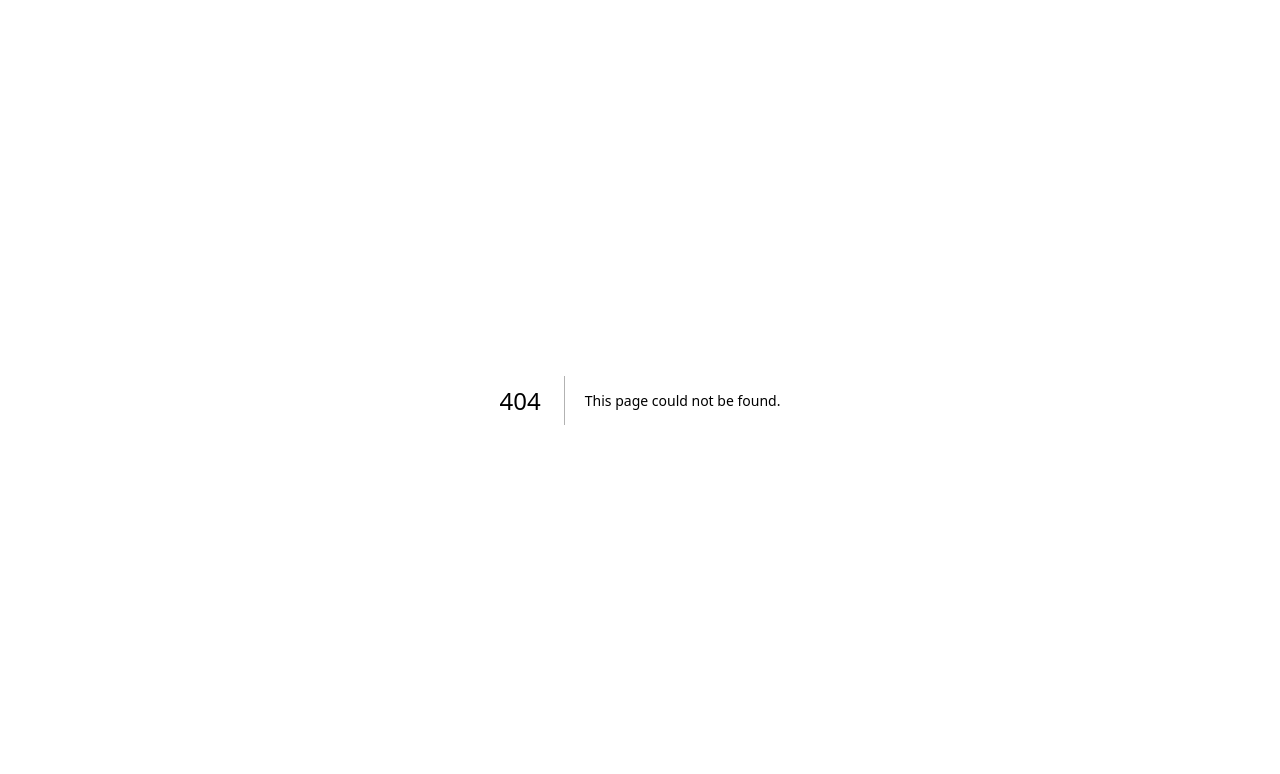
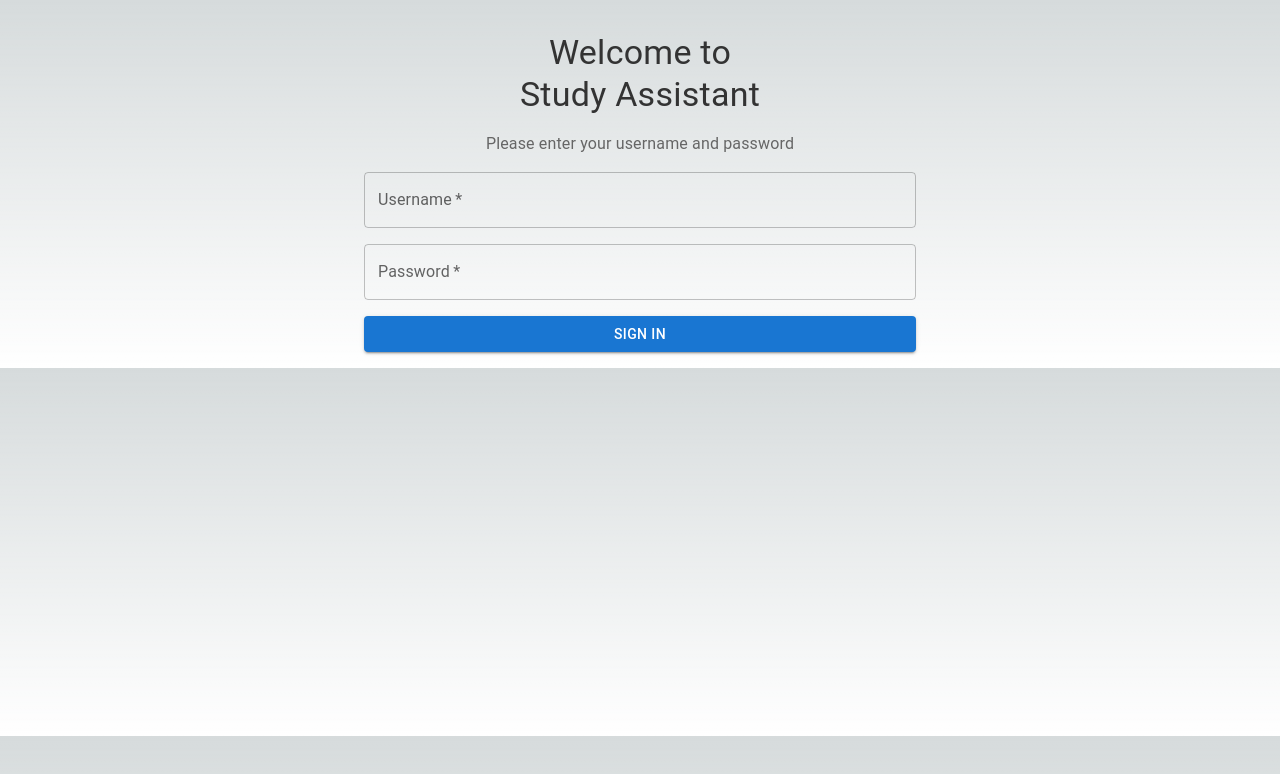
Before and after one commit to humanbright/study-assistant, a Next.js app in the folder study-assistant/: page /login in a window 1280 px wide. Before the commit this address had no page. Shown: the top 774 px of the page. Built offline with nearby package versions, Linux system fonts and the light colour scheme.

Commit message:
Basic login

```diff
--- /dev/null
+++ b/study-assistant/app/login/page.js
@@ -0,0 +1,48 @@
+'use client'
+import {Container, Typography, TextField, Button, Grid} from '@mui/material'
+
+export default function SignIn() {
+  return (
+    <Container maxWidth="sm" sx={{mt: 4}}>
+      <Grid container justifyContent="center">
+        <Grid item xs={12} sx={{mb: 2}}>
+          <Typography variant="h4" align="center" sx={{color: '#333'}}>
+            Welcome to
+            <br />
+            Study Assistant
+          </Typography>
+        </Grid>
+        <Grid item xs={12} sx={{mb: 2}}>
+          <Typography variant="body1" align="center" sx={{color: '#666'}}>
+            Please enter your username and password
+          </Typography>
+        </Grid>
+        <Grid item xs={12} sx={{mb: 2}}>
+          <TextField id="username" label="Username" fullWidth required />
+        </Grid>
+        <Grid item xs={12} sx={{mb: 2}}>
+          <TextField
+            id="password"
+            label="Password"
+            type="password"
+            fullWidth
+            required
+          />
+        </Grid>
+        <Grid item xs={12} sx={{mb: 2}}>
+          <Button
+            variant="contained"
+            color="primary"
+            fullWidth
+            sx={{
+              transition: 'background-color 0.3s',
+              '&:hover': {backgroundColor: '#45a049'},
+            }}
+          >
+            Sign In
+          </Button>
+        </Grid>
+      </Grid>
+    </Container>
+  )
+}
```
